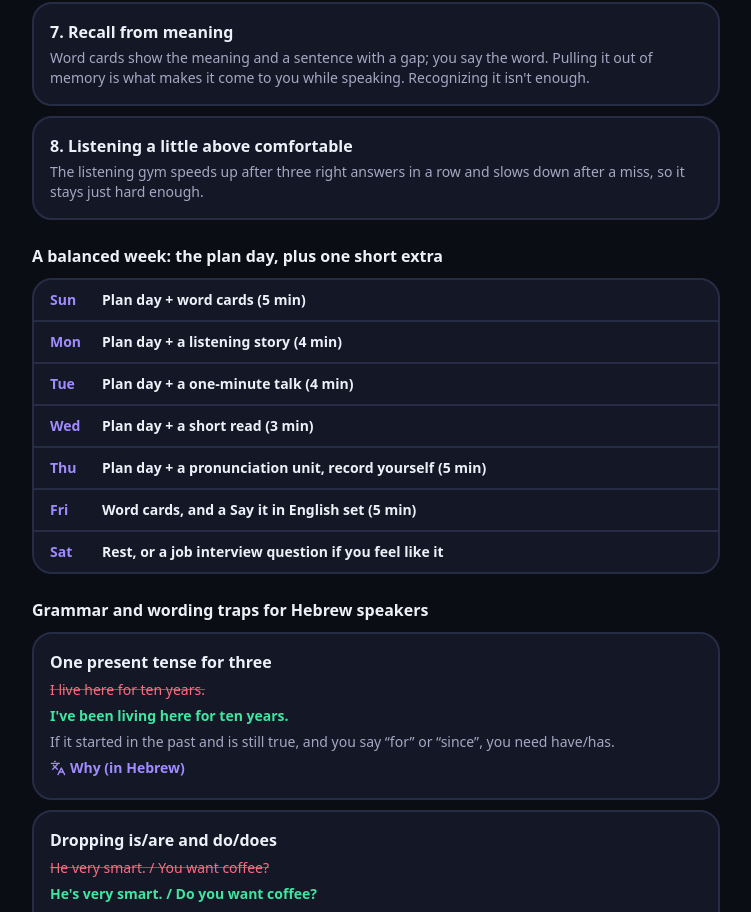
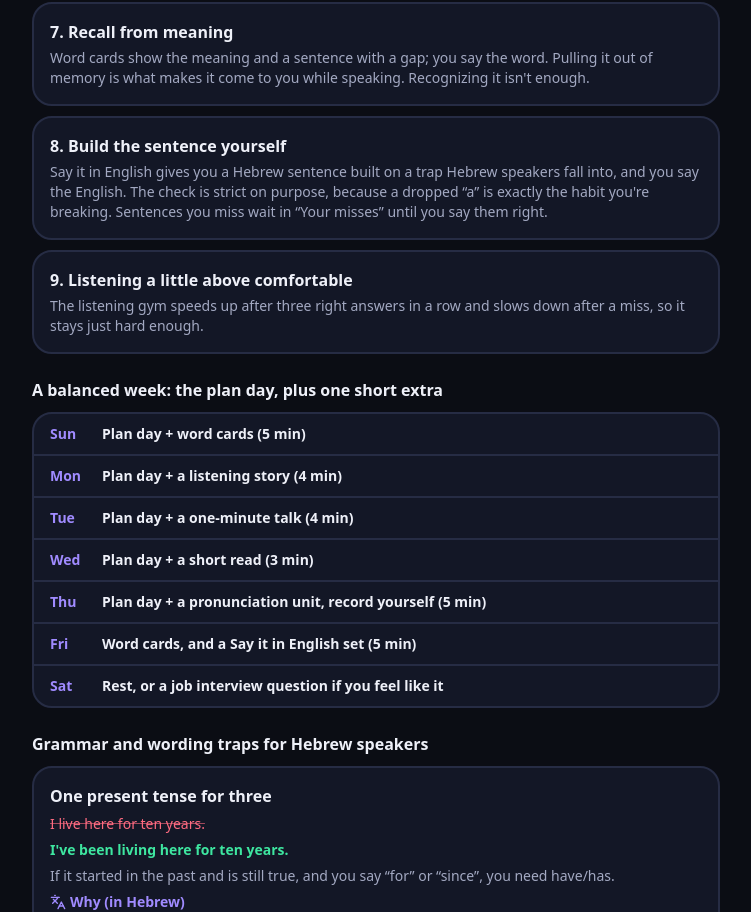
Before and after one commit to tatarhagai-ux/englishapp, a Next.js app: page /guide in a window 1280 px wide. Shown: the part 872-1784 px from the top of the page, without its empty margins (232-983 px from the left). Built offline with nearby package versions, Linux system fonts and the light colour scheme; no server answers; what ts-fsrs would draw is missing.

Commit message:
Guide: why Say it in English is strict, and where missed sentences go
Co-Authored-By: Claude Opus 5.5 <noreply@anthropic.com>
Claude-Session: https://claude.ai/code/session_01KRntnsfx9iDqYT9Qpi2ESS

```diff
--- a/components/Guide.tsx
+++ b/components/Guide.tsx
@@ -34,6 +34,10 @@ const METHOD = [
   {
     title: "Recall from meaning",
     body: "Word cards show the meaning and a sentence with a gap; you say the word. Pulling it out of memory is what makes it come to you while speaking. Recognizing it isn't enough.",
+  },
+  {
+    title: "Build the sentence yourself",
+    body: "Say it in English gives you a Hebrew sentence built on a trap Hebrew speakers fall into, and you say the English. The check is strict on purpose, because a dropped “a” is exactly the habit you're breaking. Sentences you miss wait in “Your misses” until you say them right.",
   },
   {
     title: "Listening a little above comfortable",
```
